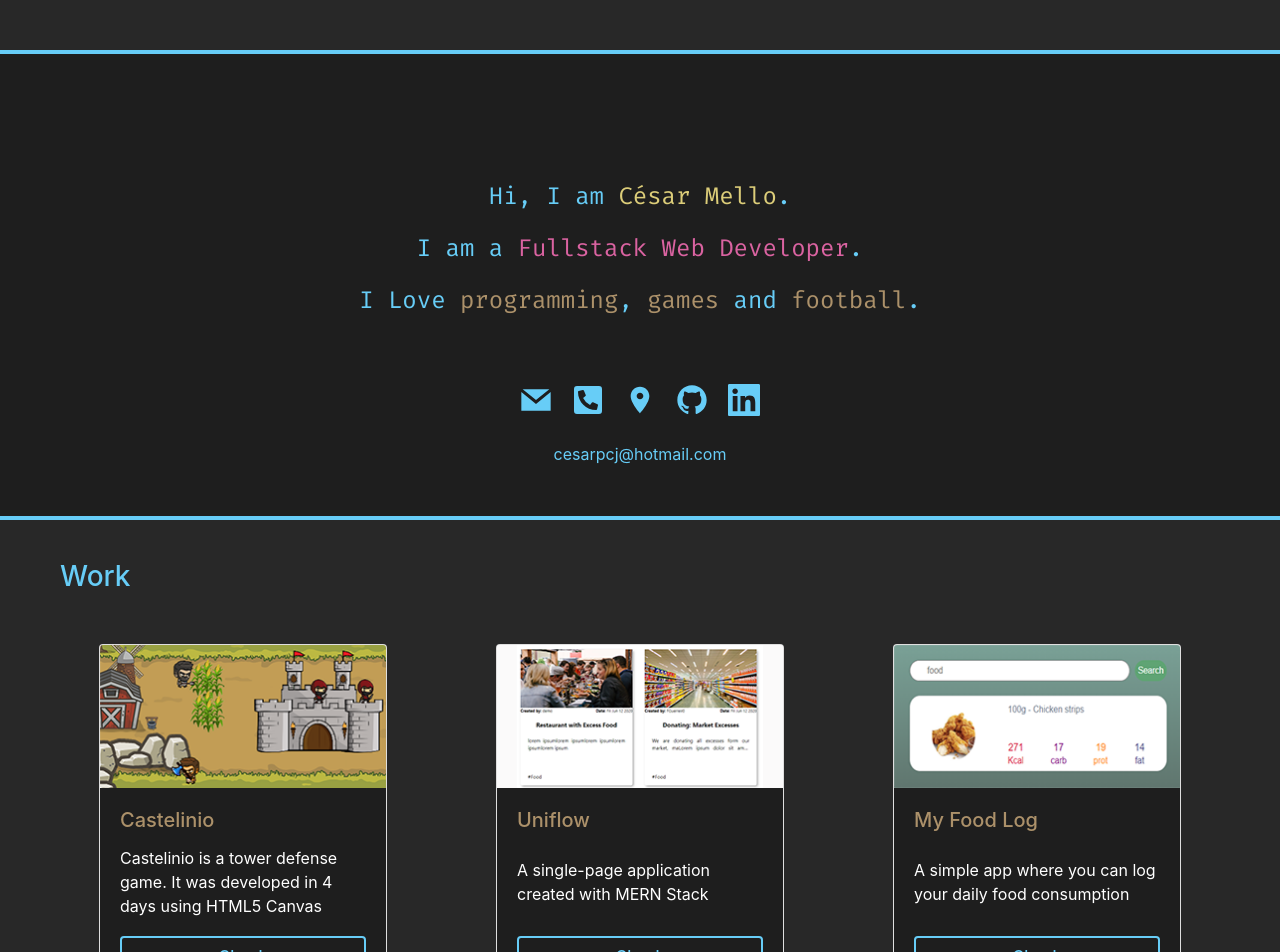
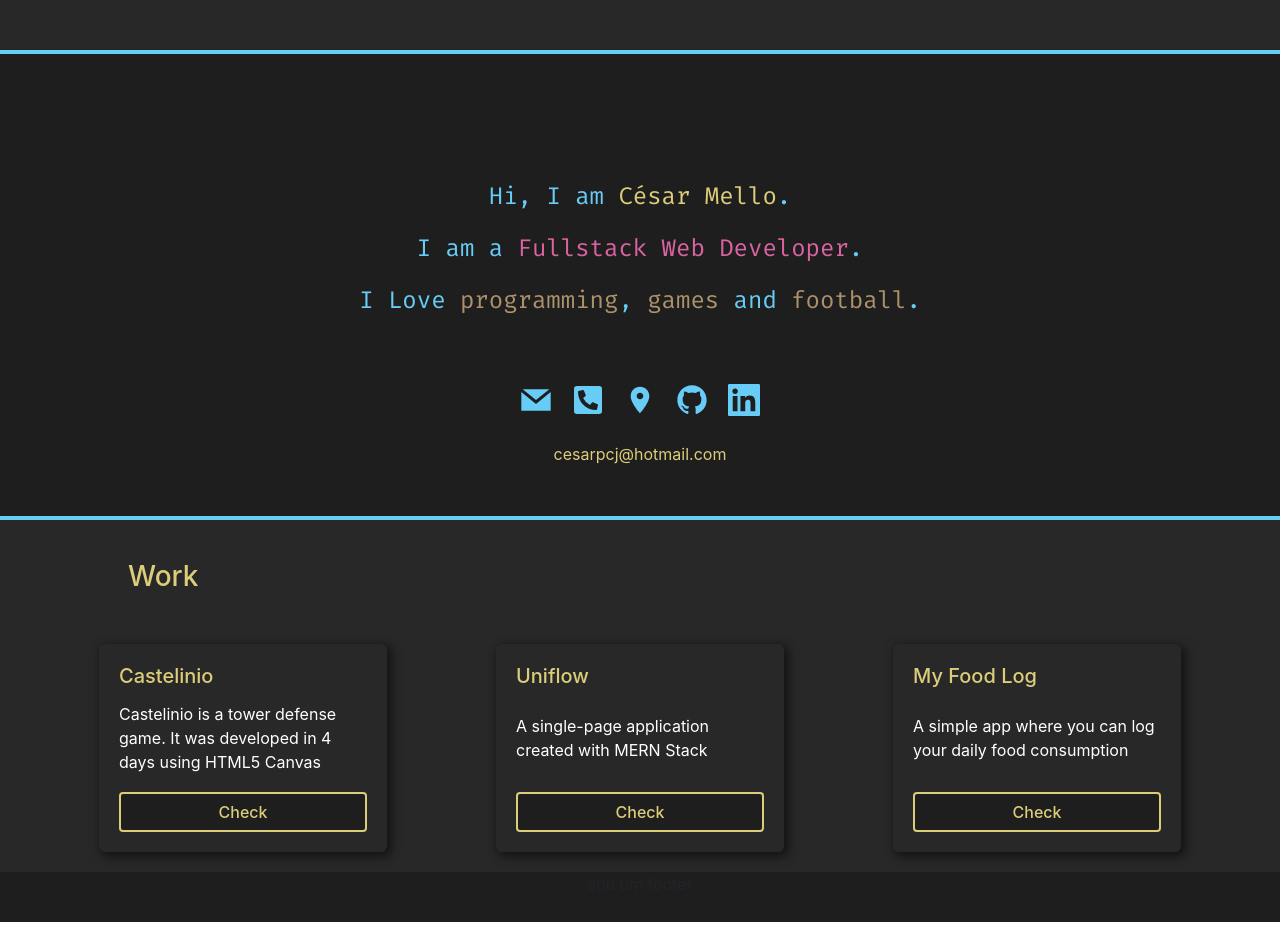
Before and after one commit to cesarpcj/portifolio, a React (Create React App) app: page / in a window 1280 px wide. Shown: the top 952 px of the page. After the commit the page ends 922 px from the top, so only its background shows below. Built offline with nearby package versions, Linux system fonts and the light colour scheme.

Commit message:
Animations done

```diff
--- a/src/App.css
+++ b/src/App.css
@@ -3,7 +3,6 @@
   box-sizing: content-box;
 }
 a, a:hover, a:active, a:link, a:visited{
-  color: inherit !important;
   text-decoration: none !important;
 }
 .App {
@@ -48,20 +47,59 @@ a, a:hover, a:active, a:link, a:visited{
   }
 }
 
-@keyframes av {
-  25% {
-    transform: rotate(5deg)
+@keyframes falha {
+  0%{
+    opacity: 0.7;
   }
 
-  50% {
-    transform: rotate(-10deg)
+  25%{
+    opacity: 0.4;
   }
-  75% {
-    transform: rotate(5deg)
+
+  50%{
+    opacity: 0.8;
   }
+
+  75%{
+    opacity: 0.4;
+  }
+
+  100%{
+    opacity: 0.6;
+  }
+}
+
+@keyframes fadeInDownUp {
+ 0%{
+   opacity: 0;
+    transform: translateY(15px);
+ }
+ 50%{
+  opacity: 0.5;
+
+ }
+
   100% {
-    transform: rotate(-5deg)
+    opacity: 1;
+    transform: translateY(0);
+
   }
+
+}
+@keyframes leftToRight {
+ from{ transform: translateX(-100px); }
+
+to{ transform: translateX(0); }
+
+}
+@keyframes leftToRight2 {
+ from{transform: translateX(-200px);}
+  to{ transform: translateX(0);}
+
+}
+@keyframes leftToRight3 {
+ from{transform: translateX(-300px);}
+to{transform: translateX(0);}
 
 }
 
@@ -102,8 +140,20 @@ a, a:hover, a:active, a:link, a:visited{
   margin: 20px auto;
   display: flex;
 }
+.main--info--icons a{
+  color : rgb(103, 205, 247)
+}
+.main--info--icons{
+  margin: 20px auto;
+  display: flex;
+}
 
 .main--info p:hover{
+  color: rgb(220, 205, 121);
+
+}
+
+.main--info a:hover{
   color: rgb(220, 205, 121);
 
 }
@@ -132,14 +182,27 @@ a, a:hover, a:active, a:link, a:visited{
 
   font-family: 'Fira Code';
 }
+.main--intro--text--animation--1{
+
+  animation: leftToRight 0.7s ease-out;
+}
+.main--intro--text--animation--2{
+
+  animation: leftToRight2 1s ease-out;
+}
+.main--intro--text--animation--3{
+
+  animation: leftToRight3 1.2s ease-out;
+}
 
 .main--works{
-
+  height: 100%;
   color: rgb(103, 205, 247);
 }
 .main--works h3{
-  margin: 40px 0 30px 60px;
+  margin: 40px 0 30px 10%;
   text-align: left;
+  color: rgb(220, 205, 121);;
 }
 
 .main--works p, h5{
@@ -160,7 +223,31 @@ a, a:hover, a:active, a:link, a:visited{
   width: 18rem;
   min-width: 18rem;
   margin: 20px 30px 20px 10px;
+  border-radius: 0.4rem;
+  box-shadow: 3px 3px 10px 2px  rgba(0, 0, 0, 0.5);
+  border-color:  rgba(0, 0, 0, 0.5);
+
 }
+
+.main--works--item:hover{
+  width: 18rem;
+  min-width: 18rem;
+  border-radius: 0.4rem;
+  box-shadow: 3px 3px 10px 2px  rgba(0, 0, 0, 0.5);
+  border-color:  rgba(0, 0, 0, 0.5);
+
+  transform: scale(1.05);
+}
+
+.work-item-animation{
+  animation: fadeInDownUp 1.5s ease-out;
+}
+
+.work-item-specialText-animation{
+  animation: falha 0.4s 4;
+}
+
+
 
 .main--works--item--card--body{
   display: flex;
@@ -168,8 +255,10 @@ a, a:hover, a:active, a:link, a:visited{
   justify-content: space-between;
   height: 13rem;
   padding: 1.25rem;
-  background-color: rgb(30, 30, 30);
+
+
 }
+
 
 .btn--card{
   display: inline-block;
@@ -187,7 +276,17 @@ a, a:hover, a:active, a:link, a:visited{
     transition: color .15s ease-in-out,background-color .15s ease-in-out,border-color .15s ease-in-out,box-shadow .15s ease-in-out;
 
   background-color: rgb(30, 30, 30);
-  border-color: rgb(103, 205, 247);
+  border-color: rgb(220, 205, 121);;
+}
+
+a:hover.btn--card{
+  color: white;
+  border-color: white;
+}
+
+a.btn--card{
+  color:rgb(220, 205, 121);
+  border-color: rgb(220, 205, 121);
 }
 
 
@@ -214,3 +313,8 @@ a, a:hover, a:active, a:link, a:visited{
 .purple--color{
   color: rgb(218, 99, 161);
 }
+
+.footer{
+  height: 50px;
+  background-color: rgb(30, 30, 30);
+}
--- /dev/null
+++ b/src/components/footer.jsx
@@ -0,0 +1,9 @@
+import React from 'react'
+
+export default function footer() {
+    return (
+        <div className="footer">
+            <p>sou um footer</p>
+        </div>
+    )
+}
--- a/src/components/mainInfo.jsx
+++ b/src/components/mainInfo.jsx
@@ -1,5 +1,5 @@
 import React, {useState} from 'react';
-import {GrLinkedin, GrGithub, GrMail, GrPhone, GrLocation} from 'react-icons/gr';
+import {GrLinkedin, GrGithub, GrMail} from 'react-icons/gr';
 import {FaPhoneSquareAlt} from 'react-icons/fa';
 import {MdLocationOn} from 'react-icons/md';
 
@@ -29,7 +29,7 @@ export default function MainInfo() {
                     </a>
                 </p>
             </div>
-            <div className="main--info--chosen">{chosenInfo}</div>
+            <div className="yellow--color">{chosenInfo}</div>
 
         </div>
     )
--- a/src/components/mainIntro.jsx
+++ b/src/components/mainIntro.jsx
@@ -4,11 +4,11 @@ export default function mainIntro() {
     return (
         <div className="main--intro">
 
-            <div className="main--intro--text">
+            <div className="main--intro--text main--intro--text--animation">
 
-                <p>Hi, I am <span className="yellow--color">César Mello</span>.</p>
-                <p>I am a <span className="purple--color">Fullstack Web Developer</span>.</p>
-                <p>I Love <span className="brown--color">programming</span>, <span className="brown--color">games</span> and <span className="brown--color">football</span>.</p>
+                <p className="main--intro--text--animation--1">Hi, I am <span className="yellow--color work-item-specialText-animation">César Mello</span>.</p>
+                <p className="main--intro--text--animation--2">I am a <span className="purple--color work-item-specialText-animation">Fullstack Web Developer</span>.</p>
+                <p className="main--intro--text--animation--3">I Love <span className="brown--color work-item-specialText-animation">programming</span>, <span className="brown--color work-item-specialText-animation">games</span> and <span className="brown--color work-item-specialText-animation">football</span>.</p>
 
             </div>
 
--- a/src/components/work.jsx
+++ b/src/components/work.jsx
@@ -11,7 +11,7 @@ export default function work() {
             <div className="main--works--list">
                 {
                     Projects.map(project =>{
-                        return <WorkItem img={project.img} title={project.title} description={project.description}/>
+                        return <WorkItem key={project.name} link={project.link} title={project.title} description={project.description}/>
                     }
 
                     )
--- a/src/components/workItem.jsx
+++ b/src/components/workItem.jsx
@@ -1,16 +1,35 @@
-import React from 'react'
+import React, {useEffect} from 'react'
 
-export default function workItem(props) {
+export default function WorkItem(props) {
+
+    const isOnView = (el)=>{
+        var rect = el.getBoundingClientRect();
+        var viewHeight = Math.max(document.documentElement.clientHeight, window.innerHeight);
+        return !(rect.bottom < 0 || rect.top - viewHeight >= 0);
+    }
+
+    useEffect(()=>{
+        var elem = document.getElementById(props.title);
+        window.addEventListener('scroll', () =>{
+            isOnView(elem) ? elem.classList.add("work-item-animation") : elem.classList.remove("work-item-animation");
+        });
+
+        return ()=>{
+            window.removeEventListener('scroll', () =>{
+                isOnView(elem) ? elem.classList.add("work-item-animation") : elem.classList.remove("work-item-animation");
+            });
+        }
+    })
+
     return (
 
-       <div className="main--works--item">
+       <div id={props.title} className="main--works--item">
 
-            <div className="card" >
-                <img className="card-img-top" src={props.img} alt="Card cap"/>
+            <div>
                 <div className="main--works--item--card--body">
-                    <h5 className="card-title brown--color">{props.title}</h5>
+                    <h5 className="card-title yellow--color">{props.title}</h5>
                     <p className="card-text white--color">{props.description}</p>
-                    <a href="#" className="btn--card">Check</a>
+                    <a href={props.link} className="btn--card">Check</a>
                 </div>
 
              </div>
--- a/src/files/projects.json
+++ b/src/files/projects.json
@@ -1,18 +1,18 @@
 [
     {"title": "Castelinio",
-    "img":  "castelinio.png",
+    "cardStyle":  "main--works--item-card--1",
     "description": "Castelinio is a tower defense game. It was developed in 4 days using HTML5 Canvas",
     "link": "https://castelinio.netlify.app/"
     },
 
     {"title": "Uniflow",
-        "img": "uniflow.png",
+        "cardStyle": "main--works--item-card--2",
         "description": "A single-page application created with MERN Stack",
         "link": "https://uniflow-ironhack.herokuapp.com/"
         },
 
     {"title": "My Food Log",
-        "img":  "myFoodLog.png",
+        "cardStyle":  "main--works--item-card--3",
         "description": "A simple app where you can log your daily food consumption",
         "link": "https://ironhack-project-2-food-logger.herokuapp.com/"
         }
--- a/src/views/home.jsx
+++ b/src/views/home.jsx
@@ -1,13 +1,14 @@
 import React from 'react';
 import Header from '../components/header';
 import Work from '../components/work';
+import Footer from '../components/footer';
 
 export default function home() {
     return (
         <div >
             <Header></Header>
             <Work></Work>
-
+            <Footer></Footer>
         </div>
     )
 }
```
